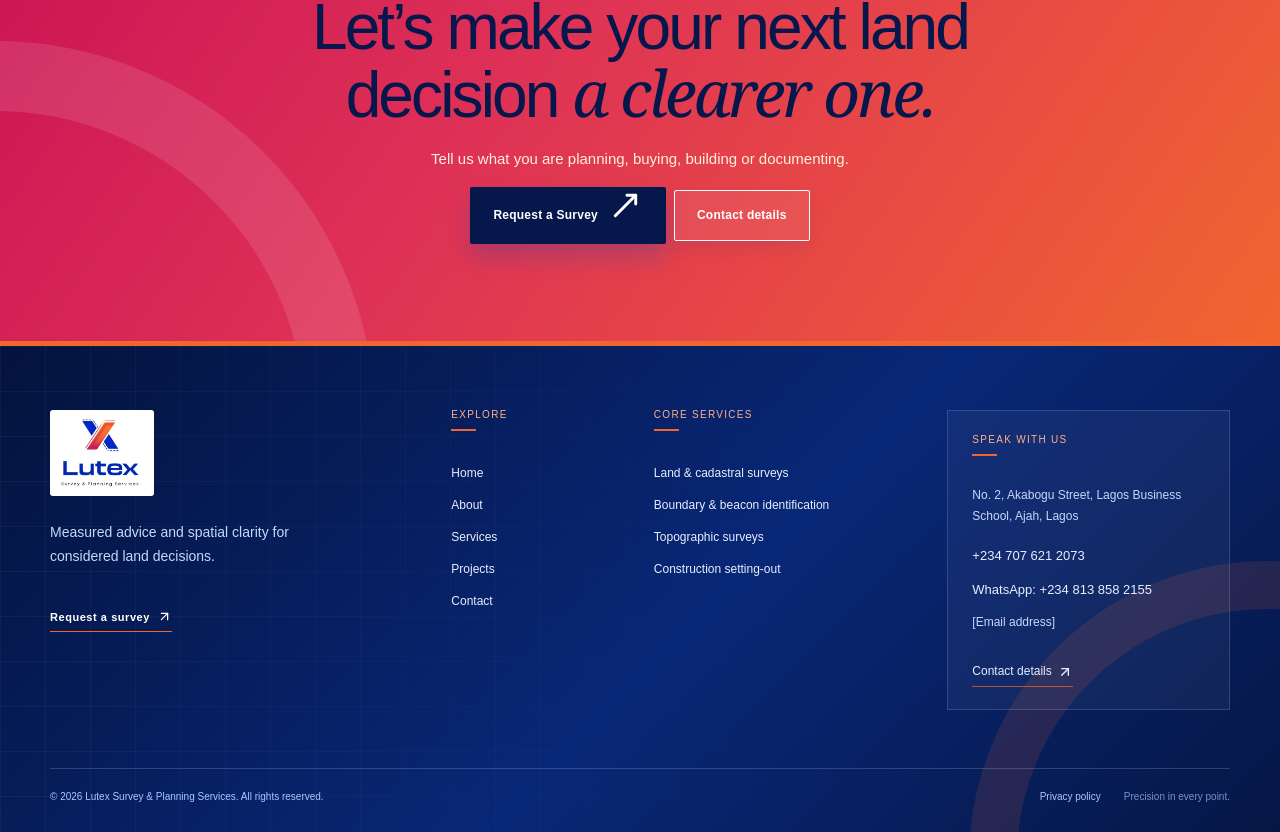
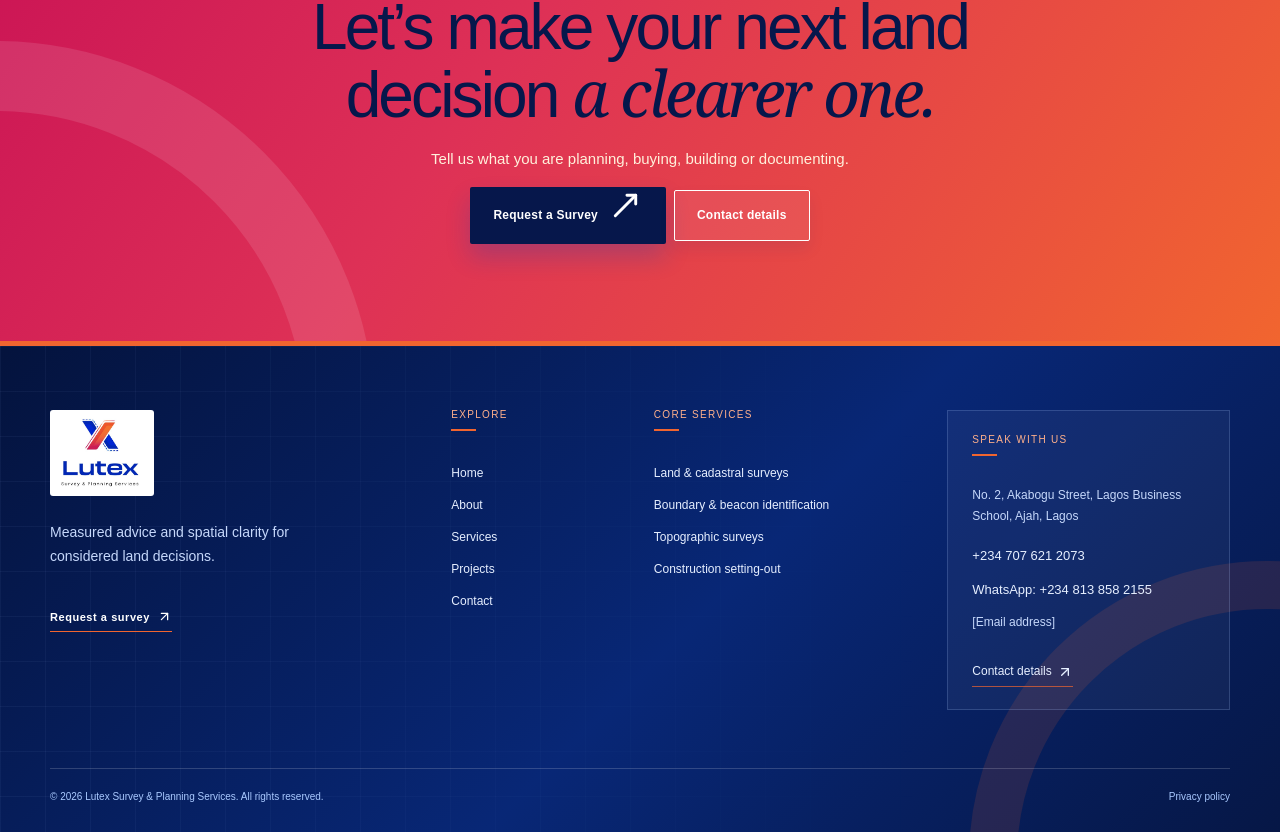
Before and after one commit to Exicutive/OSurvey, a Next.js app: page / in a window 1280 px wide. Shown: the part 5947-6779 px from the top of the page. Built offline with nearby package versions, Linux system fonts and the light colour scheme; no server answers.

Commit message:
Perfected the footer

```diff
--- a/app/components/footer.tsx
+++ b/app/components/footer.tsx
@@ -12,6 +12,6 @@ export function Footer() {
       <div><h2>Core services</h2>{services.slice(0, 4).map((item) => <Link key={item.slug} href={`/services#${item.slug}`}>{item.title}</Link>)}</div>
       <div className="footer-contact-block"><h2>Speak with us</h2><p>{site.serviceArea}</p><a href={`tel:${site.phoneHref}`}>{site.phone}</a><a href={`https://wa.me/${site.whatsapp}`}>WhatsApp: {site.whatsappDisplay}</a><p>{site.email}</p><Link href="/contact" className="footer-contact">Contact details <ArrowUpRight size={16} /></Link></div>
     </div>
-    <div className="shell legal"><span>© {year} {site.name}. All rights reserved.</span><div><Link href="/privacy">Privacy policy</Link><span>Precision in every point.</span></div></div>
+    <div className="shell legal"><span>© {year} {site.name}. All rights reserved.</span><div><Link href="/privacy">Privacy policy</Link></div></div>
   </footer>;
 }
```
